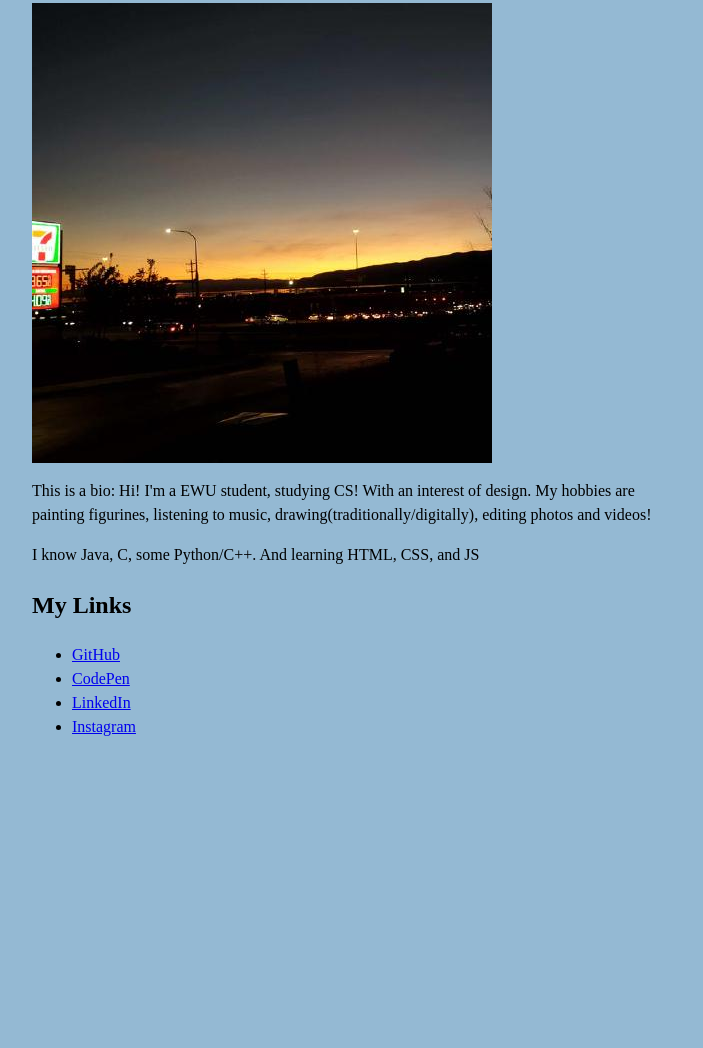
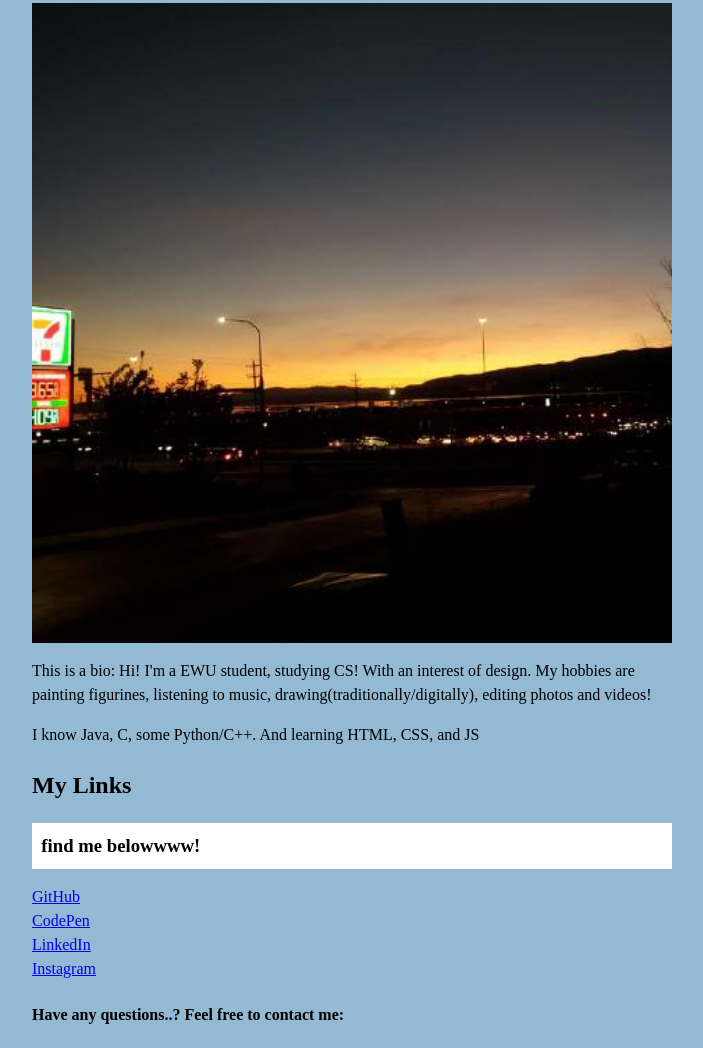
Before and after one commit to bitebitbytebeta/LandingPage, a plain HTML site: page index.html in a window 1280 px wide. Shown: the part 88-1136 px from the top of the page, without its empty margins (288-991 px from the left). Before the commit the page ends 843 px from the top, so only its background shows below. Drawn offline with nearby package versions, Linux system fonts and the light colour scheme.

Commit message:
fixing lists, adding some css style, adjust image arrangment

```diff
--- a/index.html
+++ b/index.html
@@ -39,10 +39,12 @@
     <p>I know Java, C, some Python/C++. And learning HTML, CSS, and JS</p>
 
     <h2>My Links</h2>
+    <h3>find me belowwww!</h3>
 
     <!-- dynamically generate external links from JSON file -->
     <ul id="myLinks"></ul>
 
+    <h4>Have any questions..? Feel free to contact me:</h4>
     </main>
 
 </body>
--- a/style.css
+++ b/style.css
@@ -16,3 +16,23 @@ main {
   max-width: 40em;
 
 }
+
+ul{
+  list-style-type: none;
+  /* creates list with no dots */
+  padding: 0;
+}
+h3{
+  color: rgb(0, 0, 0);
+  background-color: rgb(255, 255, 255);
+  padding: 0.5em;
+  margin: 0;
+}
+
+img{
+  /* do i like it without the bigger image and fitted on screen or smaller..? */
+  width: 100%;
+  height: auto;
+  display: block;
+  margin-inline: auto;
+}
```
